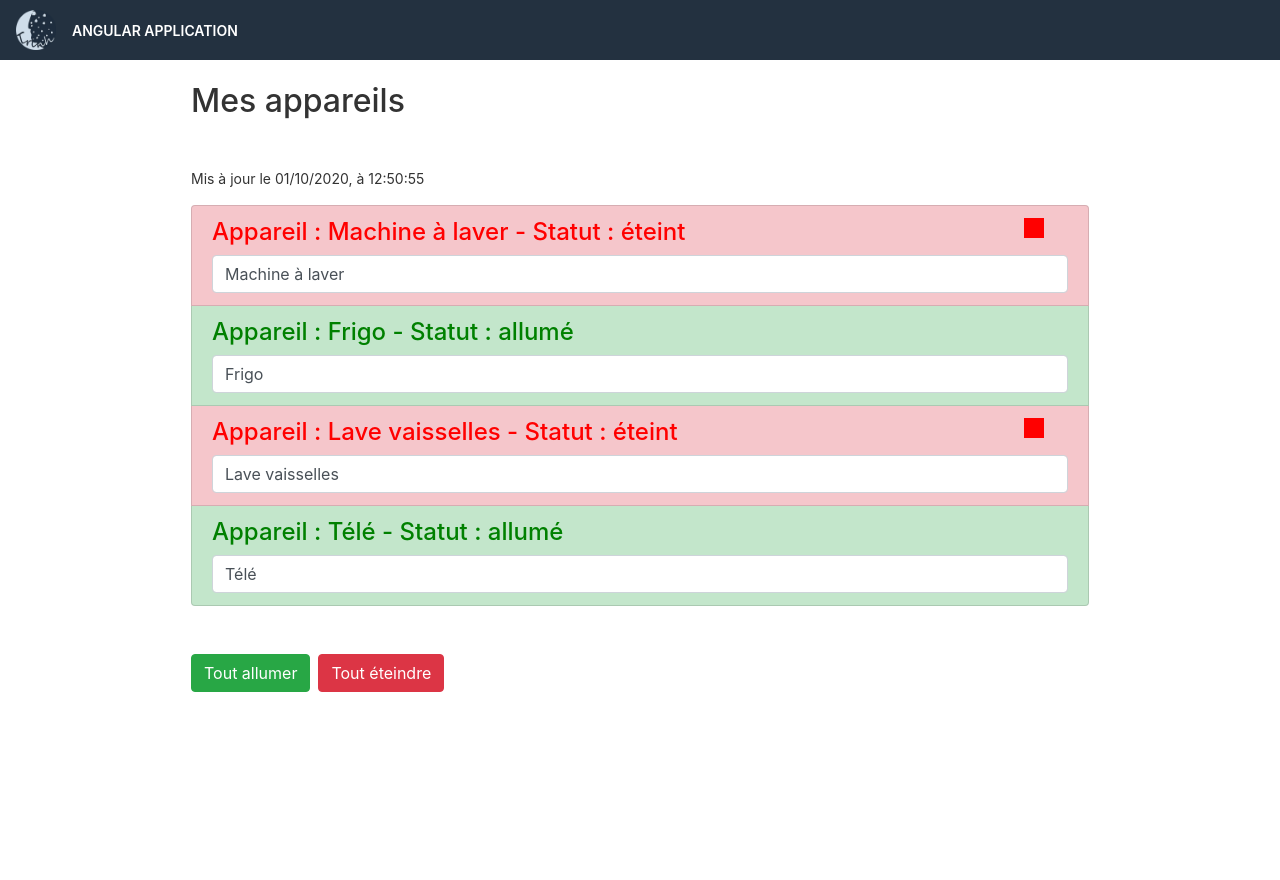
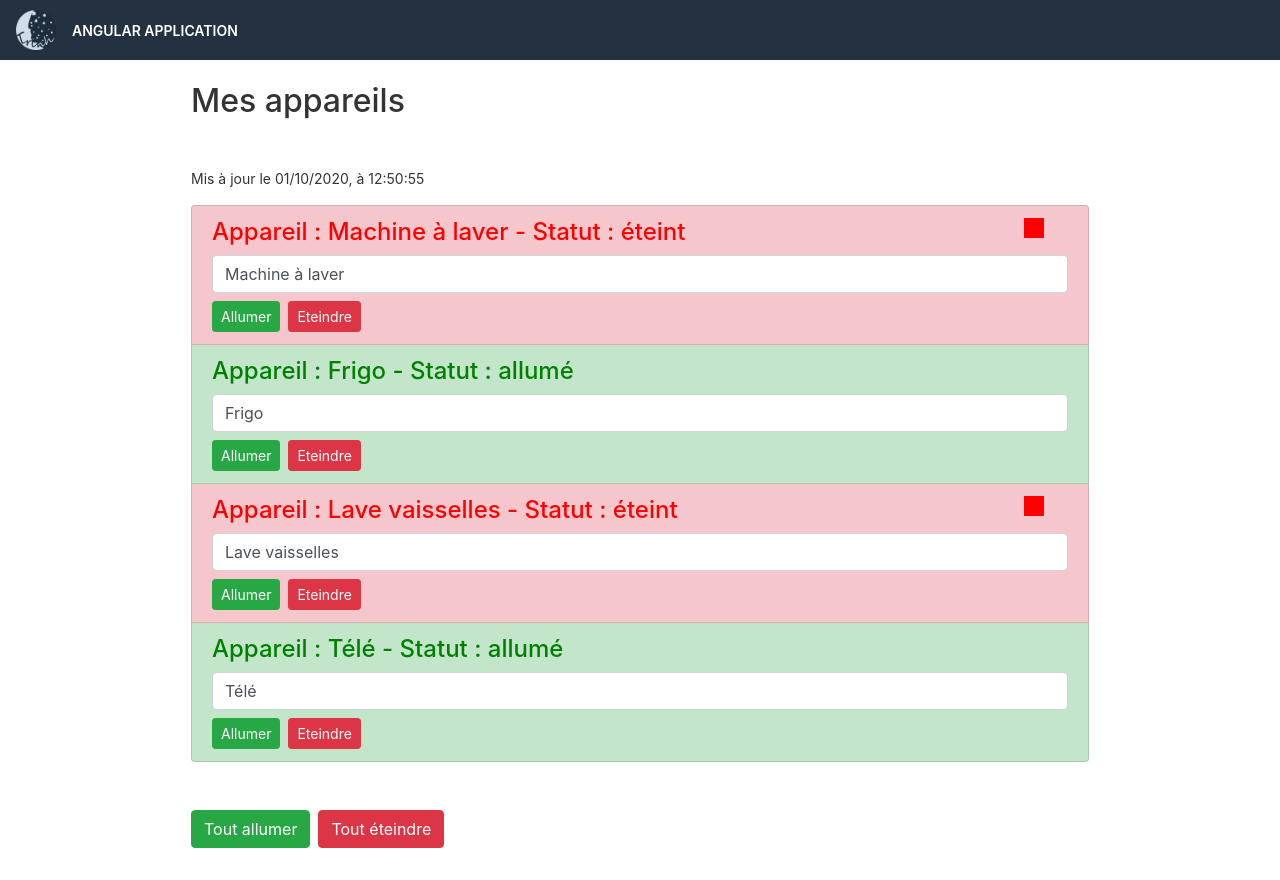
Before and after one commit to tuyetrinhvo/angular-app, an Angular app: page /appareils in a window 1280 px wide. Before the commit the page ends 800 px from the top, so only its background shows below. Built offline with nearby package versions, Linux system fonts and the light colour scheme.

Commit message:
add onAllumer() and onEteidre for one appareil

```diff
--- a/src/app/appareil/appareil.component.html
+++ b/src/app/appareil/appareil.component.html
@@ -16,7 +16,7 @@
         <h2 class="mb-5">Mes appareils</h2>
         <p class="mb-3">Mis à jour le {{ lastUpdate | date: 'dd/M/y, à H:mm:ss' }}</p>
         <ul class="list-group">
-          <li *ngFor="let appareil of appareils"
+          <li *ngFor="let appareil of appareils; let i = index"
               [ngClass]="{'list-group-item':true,
                           'list-group-item-success': appareil.status === 'allumé',
                           'list-group-item-danger': appareil.status === 'éteint'}">
@@ -33,18 +33,18 @@
             <input type="text"
                    class="form-control"
                    [(ngModel)]="appareil.name">
+            <button class="btn btn-success btn-sm mt-2 mr-2"
+                    (click)="onAllumer(i)">Allumer</button>
+            <button class="btn btn-danger btn-sm mt-2"
+                    (click)="onEteindre(i)">Eteindre</button>
           </li>
         </ul>
         <button class="btn btn-success mt-5 mr-2"
                 [disabled]="!isAuth"
-                (click)="onAllumer()">
-          Tout allumer
-        </button>
+                (click)="onToutAllumer()">Tout allumer</button>
         <button class="btn btn-danger mt-5"
                 [disabled]="!isAuth"
-                (click)="onEteindre()">
-          Tout éteindre
-        </button>
+                (click)="onToutEteindre()">Tout éteindre</button>
       </div>
     </div>
   </div>
--- a/src/app/appareil/appareil.component.ts
+++ b/src/app/appareil/appareil.component.ts
@@ -36,18 +36,26 @@ export class AppareilComponent implements OnInit {
 
 	ngOnInit(): void { }
 
-	onAllumer() {
+	onToutAllumer() {
 		for (let appareil of this.appareils) {
 			appareil.status = 'allumé';
 		}
 		this.lastUpdate = new Date();
 	}
 
-	onEteindre() {
+	onToutEteindre() {
 		for (let appareil of this.appareils) {
 			appareil.status = 'éteint';
 		}
 		this.lastUpdate = new Date();
+	}
+
+	onAllumer(i: number) {
+		this.appareils[i].status = 'allumé';
+	}
+
+	onEteindre(i: number) {
+		this.appareils[i].status = 'éteint';
 	}
 
 	getColor(status: string) {
```
